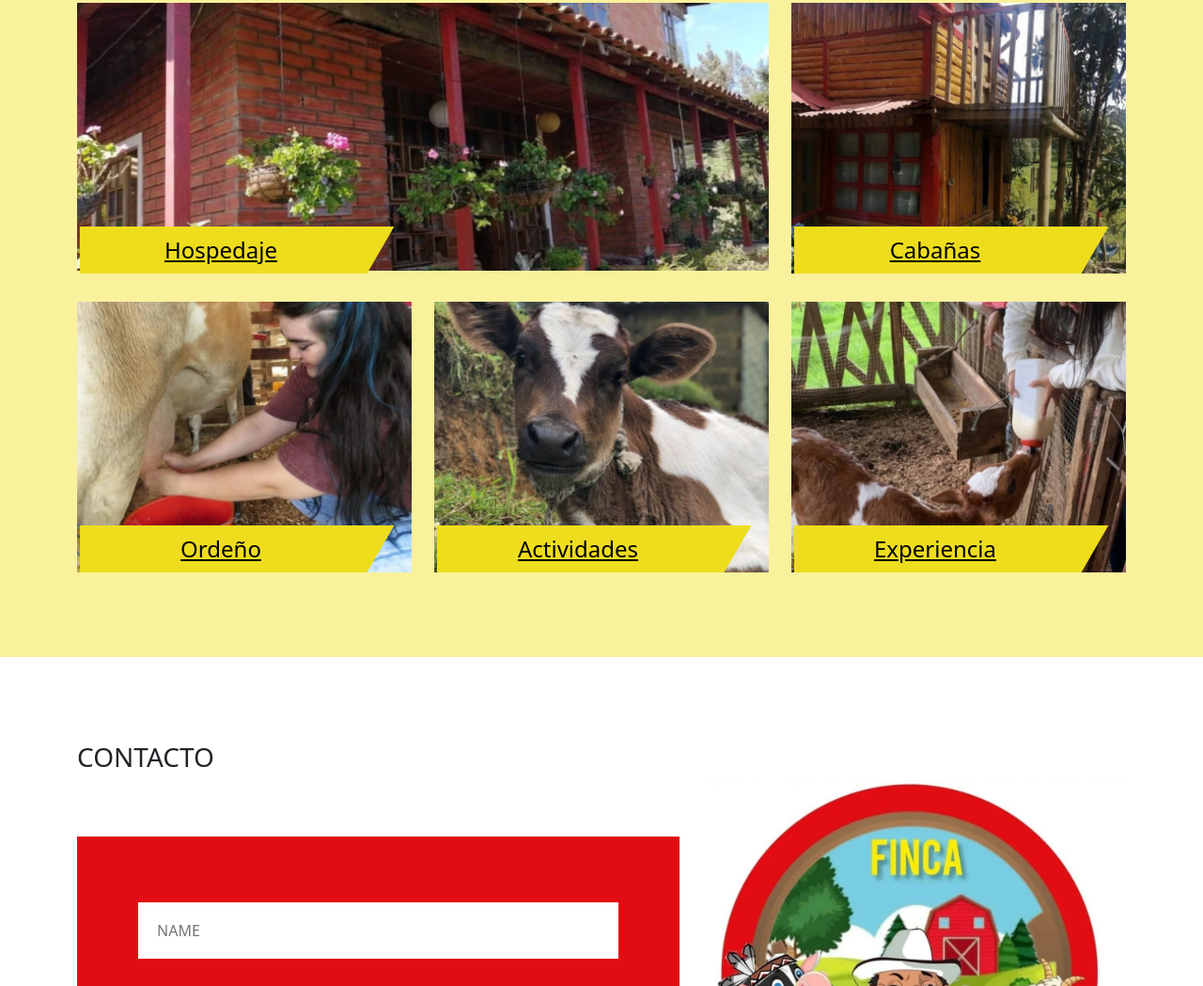
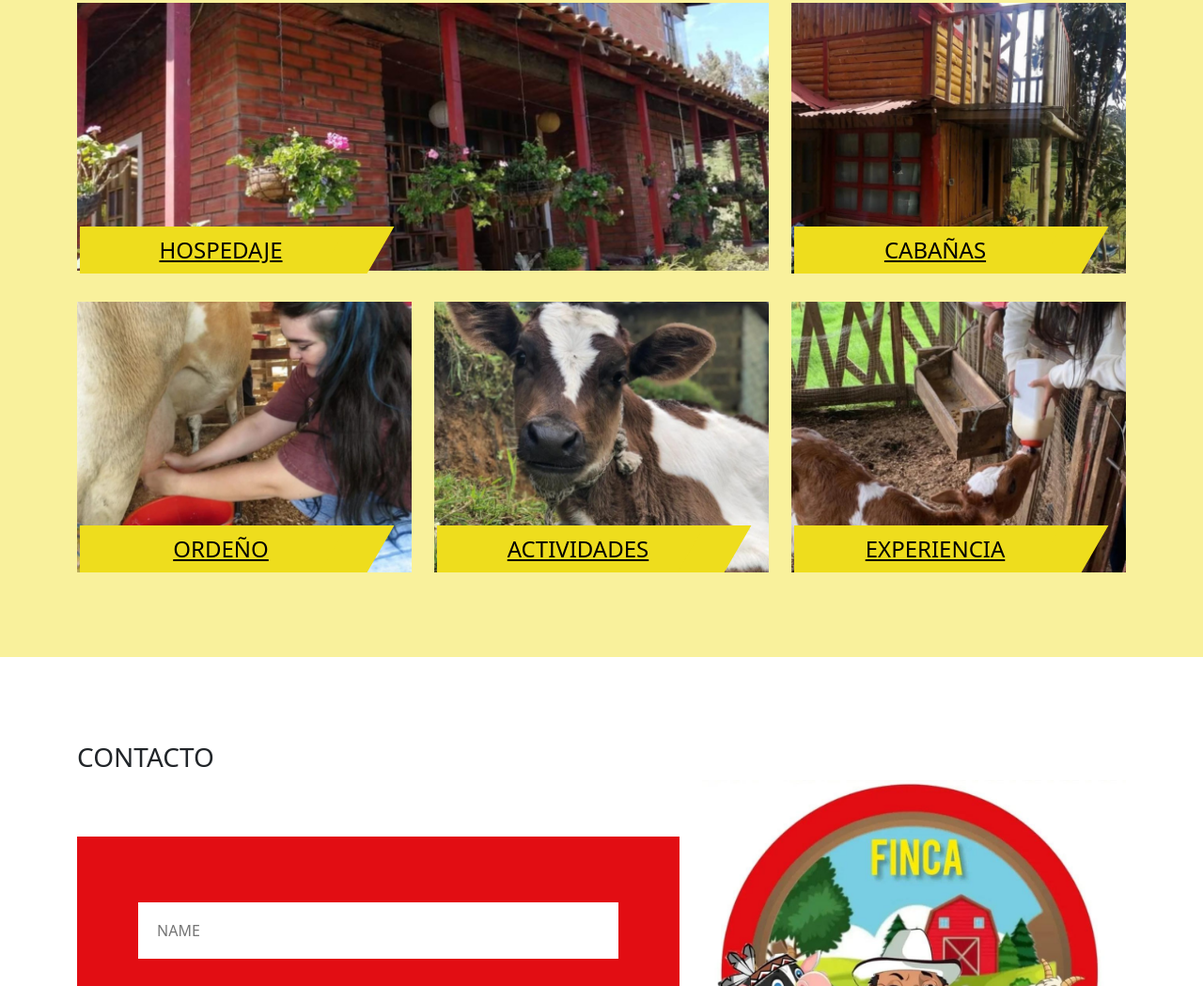
Before and after one commit to taniazv2023/finca-nutabes, a plain HTML site: page index.html in a window 1280 px wide. Shown: the part 2860-3909 px from the top of the page at 94% size. Drawn offline with nearby package versions, Linux system fonts and the light colour scheme.

Commit message:
05102023

```diff
--- a/index.html
+++ b/index.html
@@ -146,24 +146,24 @@
             <div class="row">
                <div class="col-md-8 service_blog">
                   <img class="margin_top_30 img-responsive" src="imgs/servicio1.png" alt="#" />
-                  <h3 class="blog_head"><a href="https://wa.me/3127101323?text=hola!%20me%20puedes%20dar%20mas%20informaci%C3%B3n%20sobre%20los%20planes%20de%20hospedaje." style="color: black;">Hospedaje</a></h3>
+                  <h3 class="blog_head"><a href="https://wa.me/3127101323?text=hola!%20me%20puedes%20dar%20mas%20informaci%C3%B3n%20sobre%20los%20planes%20de%20hospedaje." style="color: black;">HOSPEDAJE</a></h3>
                </div>
 
                <div class="col-md-4 service_blog">
                   <img class="margin_top_30 img-responsive" src="imgs/servicio2.png" alt="#" />
-                  <h3 class="blog_head"> <a href="https://wa.me/3127101323?text=hola!%20me%20puedes%20dar%20mas%20informaci%C3%B3n%20sobre%20los%20planes%20de%20hospedaje." style="color: black;">Cabañas</a></h3>
+                  <h3 class="blog_head"> <a href="https://wa.me/3127101323?text=hola!%20me%20puedes%20dar%20mas%20informaci%C3%B3n%20sobre%20los%20planes%20de%20hospedaje." style="color: black;">CABAÑAS</a></h3>
                </div>
                <div class="col-md-4 service_blog">
                   <img class="margin_top_30 img-responsive" src="imgs/servicio5.png" alt="#" />
-                  <h3 class="blog_head"><a href="https://wa.me/3127101323?text=hola!%20me%20puedes%20dar%20mas%20informaci%C3%B3n%20sobre%20la%20experiencia%20rural" style="color:black">Ordeño</a> </h3>
+                  <h3 class="blog_head"><a href="https://wa.me/3127101323?text=hola!%20me%20puedes%20dar%20mas%20informaci%C3%B3n%20sobre%20la%20experiencia%20rural" style="color:black">ORDEÑO</a> </h3>
             </div>
             <div class="col-md-4 service_blog">
                <img class="margin_top_30 img-responsive" src="imgs/servicio4.png" alt="#" />
-               <h3 class="blog_head"><a href="https://wa.me/3127101323?text=hola!%20me%20puedes%20dar%20mas%20informaci%C3%B3n%20sobre%20la%20experiencia%20rural" style="color: black;">Actividades</a> </h3>
+               <h3 class="blog_head"><a href="https://wa.me/3127101323?text=hola!%20me%20puedes%20dar%20mas%20informaci%C3%B3n%20sobre%20la%20experiencia%20rural" style="color: black;">ACTIVIDADES</a> </h3>
             </div>
             <div class="col-md-4 service_blog">
                <img class="margin_top_30 img-responsive" src="imgs/servios6.png" alt="#" />
-               <h3 class="blog_head"><a href="https://wa.me/3127101323?text=hola!%20me%20puedes%20dar%20mas%20informaci%C3%B3n%20sobre%20la%20experiencia%20rural" style="color: black;">Experiencia</a> </h3>
+               <h3 class="blog_head"><a href="https://wa.me/3127101323?text=hola!%20me%20puedes%20dar%20mas%20informaci%C3%B3n%20sobre%20la%20experiencia%20rural" style="color: black;">EXPERIENCIA</a> </h3>
             </div>
             </div>
          </div>
```
